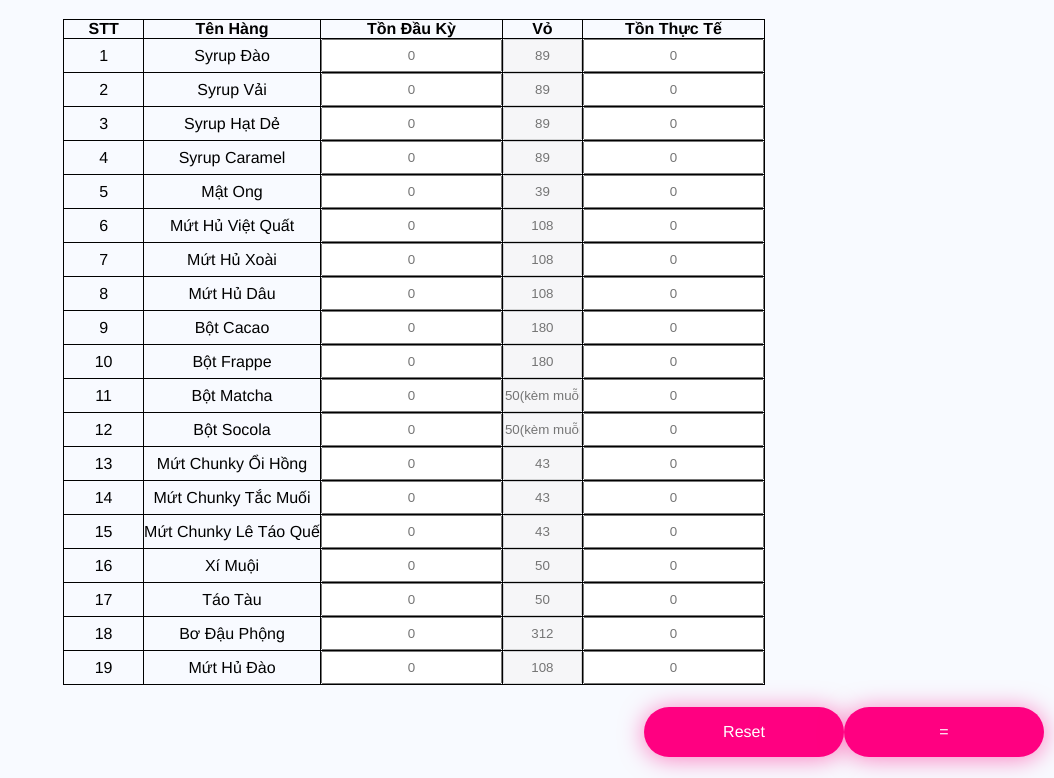
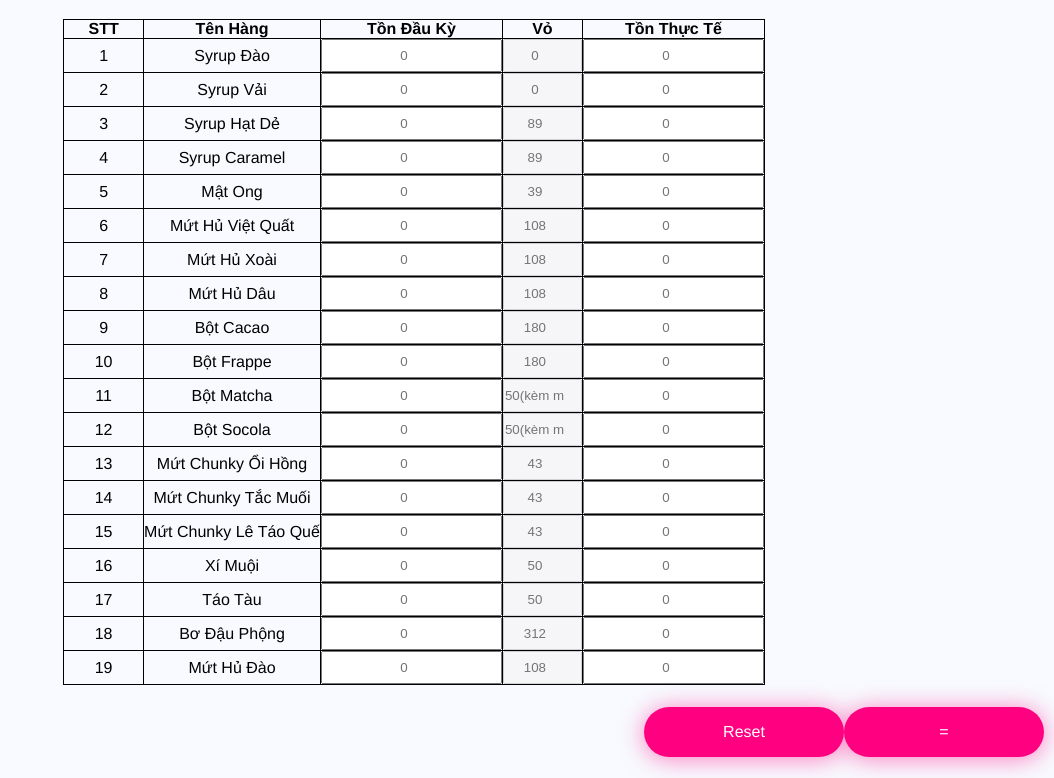
Before and after one commit to THANGLOI1011/DUAN, a plain HTML site: page index.html in a window 1280 px wide. Shown: the part 55-833 px from the top of the page, without its empty margins (226-1280 px from the left). Drawn offline with Linux system fonts and the light colour scheme.

Commit message:
Update index.html

```diff
--- a/index.html
+++ b/index.html
@@ -4,6 +4,7 @@
     <meta charset="UTF-8">
     <meta name="viewport" content="width=device-width, initial-scale=1.0">
     <link rel="stylesheet" href="style.css">
+
     <title>Tính Gam</title>
 </head>
 <body>
@@ -23,152 +24,152 @@
         <tr>
             <td>1</td>
             <td>Syrup Đào</td>
-            <td><input id="1" class="value" type="text" placeholder="0"></td>
-            <td><input id="b" class="value" placeholder="89" type="text" disabled></td>
-            <td><input id="kq1" class="value" type="text" placeholder="0"></td>
+            <td><input id="1" class="value" type="number" placeholder="0"></td>
+            <td><input id="b" class="value" placeholder="0" type="number" disabled></td>
+            <td><input id="kq1" class="value" type="number" placeholder="0"></td>
         </tr>
         <!-- 2 -->
         <tr>
             <td>2</td>
             <td>Syrup Vải</td>
-            <td><input id="2" class="value" type="text" placeholder="0"></td>
-            <td><input id="b" class="value" placeholder="89" type="text" disabled></td>
-            <td><input id="kq2" class="value" type="text" placeholder="0"></td>
+            <td><input id="2" class="value" type="number" placeholder="0"></td>
+            <td><input id="b" class="value" placeholder="0" type="number" disabled></td>
+            <td><input id="kq2" class="value" type="number" placeholder="0"></td>
         </tr>
         <!-- 3 -->
         <tr>
             <td>3</td>
             <td>Syrup Hạt Dẻ </td>
-            <td><input id="3" class="value" type="text" placeholder="0"></td>
-            <td><input id="b" class="value" placeholder="89" type="text" disabled></td>
-            <td><input id="kq3" class="value" type="text" placeholder="0"></td>
+            <td><input id="3" class="value" type="number" placeholder="0"></td>
+            <td><input id="b" class="value" placeholder="89" type="number" disabled></td>
+            <td><input id="kq3" class="value" type="number" placeholder="0"></td>
         </tr>
         <!-- 4 -->
         <tr>
             <td>4</td>
             <td>Syrup Caramel</td>
-            <td><input id="4" class="value" type="text" placeholder="0"></td>
-            <td><input id="b" class="value" placeholder="89" type="text" disabled></td>
-            <td><input id="kq4" class="value" type="text" placeholder="0"></td>
+            <td><input id="4" class="value" type="number" placeholder="0"></td>
+            <td><input id="b" class="value" placeholder="89" type="number" disabled></td>
+            <td><input id="kq4" class="value" type="number" placeholder="0"></td>
         </tr>
         <!-- 5 -->
         <tr>
             <td>5</td>
             <td>Mật Ong</td>
-            <td><input id="5" class="value" type="text" placeholder="0"></td>
-            <td><input id="b" class="value" placeholder="39" type="text" disabled></td>
-            <td><input id="kq5" class="value" type="text" placeholder="0"></td>
+            <td><input id="5" class="value" type="number" placeholder="0"></td>
+            <td><input id="b" class="value" placeholder="39" type="number" disabled></td>
+            <td><input id="kq5" class="value" type="number" placeholder="0"></td>
         </tr>
         <!-- 6 -->
         <tr>
             <td>6</td>
             <td>Mứt Hủ Việt Quất</td>
-            <td><input id="6" class="value" type="text" placeholder="0"></td>
-            <td><input id="b" class="value" placeholder="108" type="text" disabled></td>
-            <td><input id="kq6" class="value" type="text" placeholder="0"></td>
+            <td><input id="6" class="value" type="number" placeholder="0"></td>
+            <td><input id="b" class="value" placeholder="108" type="number" disabled></td>
+            <td><input id="kq6" class="value" type="number" placeholder="0"></td>
         </tr>
          <!-- 7 -->
          <tr>
             <td>7</td>
             <td>Mứt Hủ Xoài</td>
-            <td><input id="7" class="value" type="text" placeholder="0"></td>
-            <td><input id="b" class="value" placeholder="108" type="text" disabled></td>
-            <td><input id="kq7" class="value" type="text" placeholder="0"></td>
+            <td><input id="7" class="value" type="number" placeholder="0"></td>
+            <td><input id="b" class="value" placeholder="108" type="number" disabled></td>
+            <td><input id="kq7" class="value" type="number" placeholder="0"></td>
         </tr>
          <!-- 8 -->
          <tr>
             <td>8</td>
             <td>Mứt Hủ Dâu</td>
-            <td><input id="8" class="value" type="text" placeholder="0"></td>
-            <td><input id="b" class="value" placeholder="108" type="text" disabled></td>
-            <td><input id="kq8" class="value" type="text" placeholder="0"></td>
+            <td><input id="8" class="value" type="number" placeholder="0"></td>
+            <td><input id="b" class="value" placeholder="108" type="number" disabled></td>
+            <td><input id="kq8" class="value" type="number" placeholder="0"></td>
         </tr>
          <!-- 9 -->
          <tr>
             <td>9</td>
             <td>Bột Cacao</td>
-            <td><input id="9" class="value" type="text" placeholder="0"></td>
-            <td><input id="b" class="value" placeholder="180" type="text" disabled></td>
-            <td><input id="kq9" class="value" type="text" placeholder="0"></td>
+            <td><input id="9" class="value" type="number" placeholder="0"></td>
+            <td><input id="b" class="value" placeholder="180" type="number" disabled></td>
+            <td><input id="kq9" class="value" type="number" placeholder="0"></td>
         </tr>
          <!-- 10 -->
          <tr>
             <td>10</td>
             <td>Bột Frappe</td>
-            <td><input id="10" class="value" type="text" placeholder="0"></td>
-            <td><input id="b" class="value" placeholder="180" type="text" disabled></td>
-            <td><input id="kq10" class="value" type="text" placeholder="0"></td>
+            <td><input id="10" class="value" type="number" placeholder="0"></td>
+            <td><input id="b" class="value" placeholder="180" type="number" disabled></td>
+            <td><input id="kq10" class="value" type="number" placeholder="0"></td>
         </tr>
          <!-- 11 -->
         <tr>
             <td>11</td>
             <td>Bột Matcha</td>
-            <td><input id="11" class="value" type="text" placeholder="0"></td>
-            <td><input id="b" class="value" placeholder="50(kèm muỗng)" type="text" disabled></td>
-            <td><input id="kq11" class="value" type="text" placeholder="0"></td>
+            <td><input id="11" class="value" type="number" placeholder="0"></td>
+            <td><input id="b" class="value" placeholder="50(kèm muỗng)" type="number" disabled></td>
+            <td><input id="kq11" class="value" type="number" placeholder="0"></td>
         </tr>
         <!-- 12 -->
         <tr>
             <td>12</td>
             <td>Bột Socola</td>
-            <td><input id="12" class="value" type="text" placeholder="0"></td>
-            <td><input id="b" class="value" placeholder="50(kèm muỗng)" type="text" disabled></td>
-            <td><input id="kq12" class="value" type="text" placeholder="0"></td>
+            <td><input id="12" class="value" type="number" placeholder="0"></td>
+            <td><input id="b" class="value" placeholder="50(kèm muỗng)" type="number" disabled></td>
+            <td><input id="kq12" class="value" type="number" placeholder="0"></td>
         </tr>
         <!-- 13 -->
         <tr>
             <td>13</td>
             <td>Mứt Chunky Ổi Hồng</td>
-            <td><input id="13" class="value" type="text" placeholder="0"></td>
-            <td><input id="b" class="value" placeholder="43" type="text" disabled></td>
-            <td><input id="kq13" class="value" type="text" placeholder="0"></td>
+            <td><input id="13" class="value" type="number" placeholder="0"></td>
+            <td><input id="b" class="value" placeholder="43" type="number" disabled></td>
+            <td><input id="kq13" class="value" type="number" placeholder="0"></td>
         </tr>
         <!-- 14 -->
         <tr>
             <td>14</td>
             <td>Mứt Chunky Tắc Muối</td>
-            <td><input id="14" class="value" type="text" placeholder="0"></td>
-            <td><input id="b" class="value" placeholder="43" type="text" disabled></td>
-            <td><input id="kq14" class="value" type="text" placeholder="0"></td>
+            <td><input id="14" class="value" type="number" placeholder="0"></td>
+            <td><input id="b" class="value" placeholder="43" type="number" disabled></td>
+            <td><input id="kq14" class="value" type="number" placeholder="0"></td>
         </tr>
         <!-- 15 -->
         <tr>
             <td>15</td>
             <td>Mứt Chunky Lê Táo Quế</td>
-            <td><input id="15" class="value" type="text" placeholder="0"></td>
-            <td><input id="b" class="value" placeholder="43" type="text" disabled></td>
-            <td><input id="kq15" class="value" type="text" placeholder="0"></td>
+            <td><input id="15" class="value" type="number" placeholder="0"></td>
+            <td><input id="b" class="value" placeholder="43" type="number" disabled></td>
+            <td><input id="kq15" class="value" type="number" placeholder="0"></td>
         </tr>
         <!-- 16 -->
         <tr>
             <td>16</td>
             <td>Xí Muội</td>
-            <td><input id="16" class="value" type="text" placeholder="0"></td>
-            <td><input id="b" class="value" placeholder="50" type="text" disabled></td>
-            <td><input id="kq16" class="value" type="text" placeholder="0"></td>
+            <td><input id="16" class="value" type="number" placeholder="0"></td>
+            <td><input id="b" class="value" placeholder="50" type="number" disabled></td>
+            <td><input id="kq16" class="value" type="number" placeholder="0"></td>
         </tr>
         <!-- 17 -->
         <tr>
             <td>17</td>
             <td>Táo Tàu</td>
-            <td><input id="17" class="value" type="text" placeholder="0"></td>
-            <td><input id="b" class="value" placeholder="50" type="text" disabled></td>
-            <td><input id="kq17" class="value" type="text" placeholder="0"></td>
+            <td><input id="17" class="value" type="number" placeholder="0"></td>
+            <td><input id="b" class="value" placeholder="50" type="number" disabled></td>
+            <td><input id="kq17" class="value" type="number" placeholder="0"></td>
         </tr>
         <!-- 18 -->
         <tr>
             <td>18</td>
             <td>Bơ Đậu Phộng</td>
-            <td><input id="18" class="value" type="text" placeholder="0"></td>
-            <td><input id="b" class="value" placeholder="312" type="text" disabled></td>
-            <td><input id="kq18" class="value" type="text" placeholder="0"></td>
+            <td><input id="18" class="value" type="number" placeholder="0"></td>
+            <td><input id="b" class="value" placeholder="312" type="number" disabled></td>
+            <td><input id="kq18" class="value" type="number" placeholder="0"></td>
         </tr> <!-- 19 -->
         <tr>
             <td>19</td>
             <td>Mứt Hủ Đào</td>
-            <td><input id="19" class="value" type="text" placeholder="0"></td>
-            <td><input id="b" class="value" placeholder="108" type="text" disabled></td>
-            <td><input id="kq19" class="value" type="text" placeholder="0"></td>
+            <td><input id="19" class="value" type="number" placeholder="0"></td>
+            <td><input id="b" class="value" placeholder="108" type="number" disabled></td>
+            <td><input id="kq19" class="value" type="number" placeholder="0"></td>
         </tr>
 
 
```
